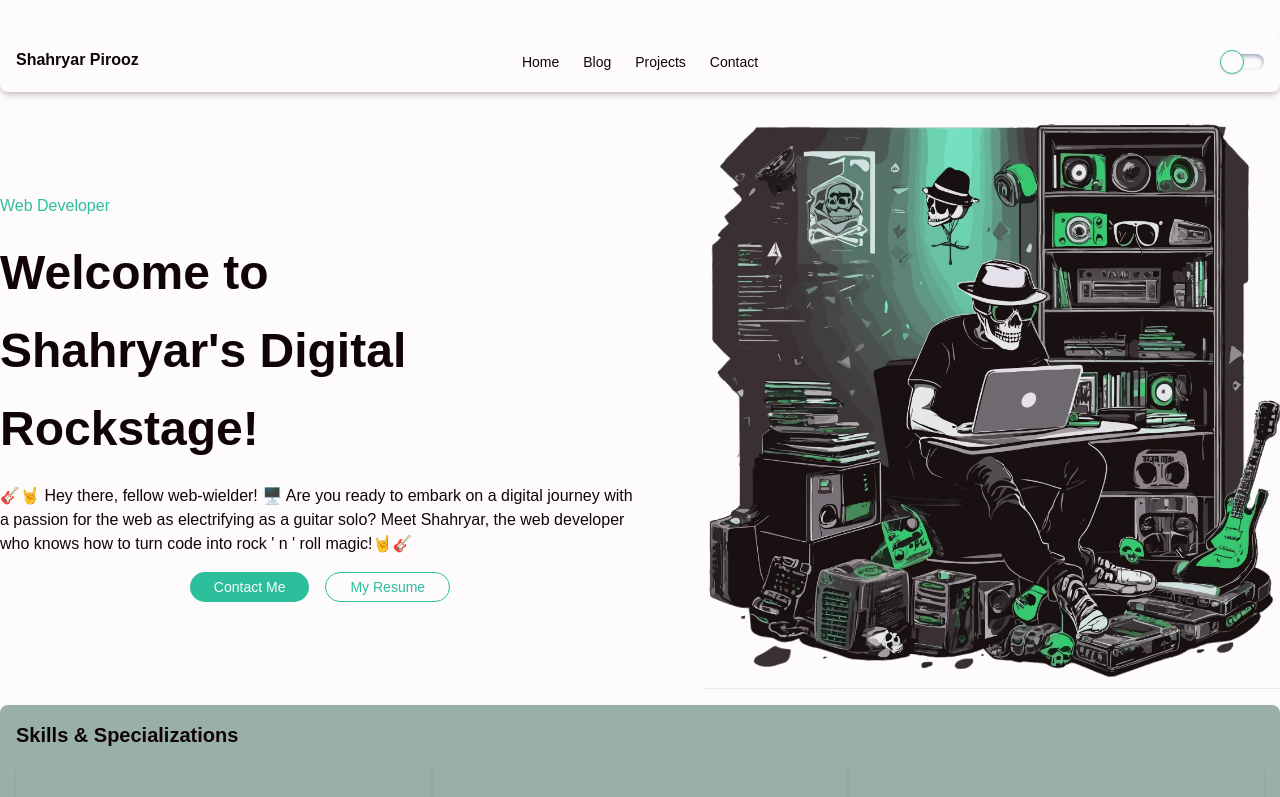
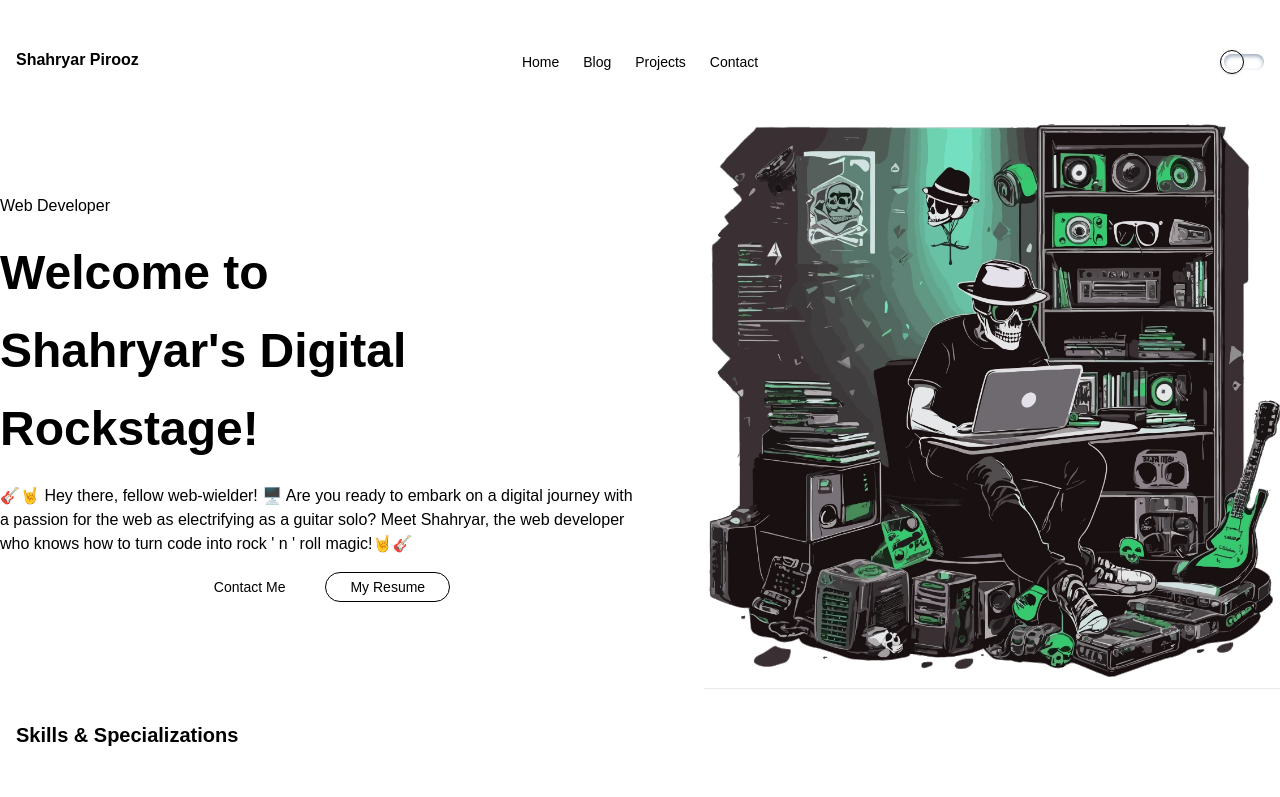
Before and after one commit to Shahryar-Pirooz/Shahryar-Pirooz, a Next.js app: page / in a window 1280 px wide. Shown: the top 797 px of the page. Built offline with nearby package versions, Linux system fonts and the light colour scheme; a web font is replaced by a local one.

Commit message:
change color

```diff
--- a/tailwind.config.ts
+++ b/tailwind.config.ts
@@ -9,12 +9,12 @@ const config: Config = {
 	theme: {
 		extend: {
 			colors: {
-				accent: 'rgb(var(--accent-color))',
-				background: 'rgb(var(--background-color))',
-				primary: 'rgb(var(--primary-color))',
-				secondary: 'rgb(var(--secondary-color))',
-				text: 'rgb(var(--text-color))',
-				shadow: 'rgba(var(--shadow-color))',
+				accent: 'var(--accent-color)',
+				background: 'var(--background-color)',
+				primary: 'var(--primary-color)',
+				secondary: 'var(--secondary-color)',
+				text: 'var(--text-color)',
+				shadow: 'var(--shadow-color)',
 			},
 		},
 	},
```
